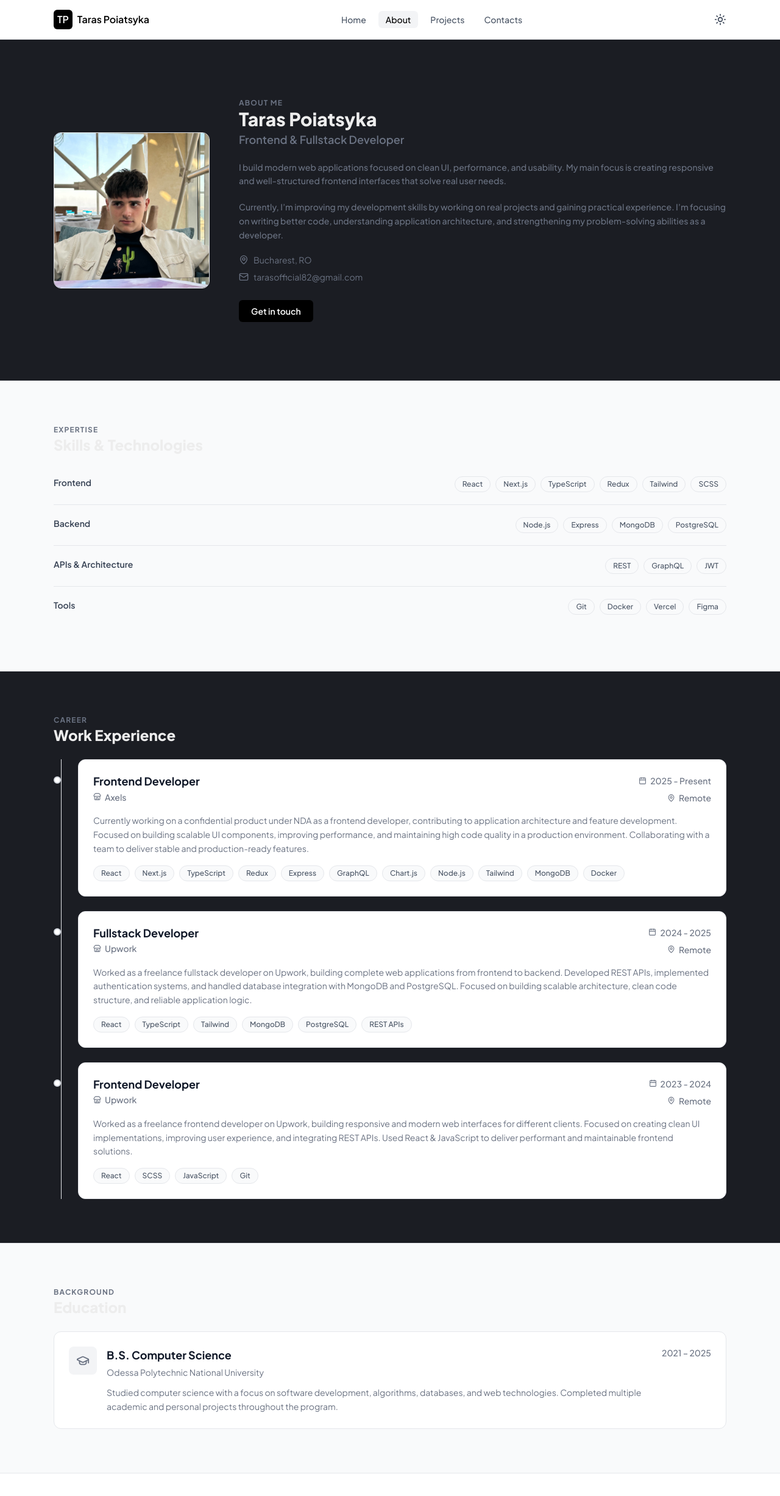
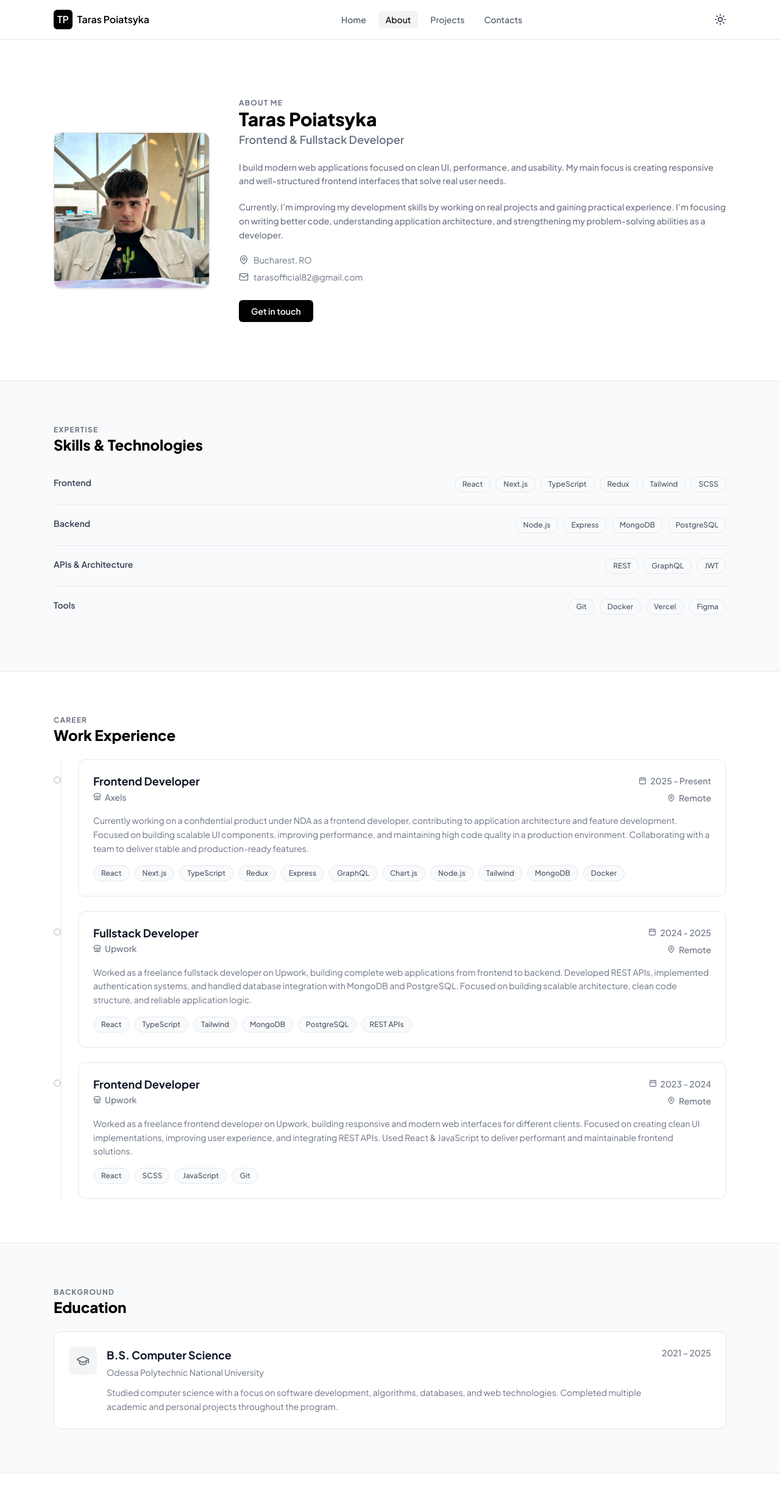
Before and after one commit to tvsxar/taras-portfolio, a Next.js app: page /about in a window 1280 px wide. Shown: the top 2453 px of the page at 61% size. Built offline with nearby package versions, Linux system fonts and the light colour scheme.

Commit message:
fix: styles on About page including text & background colors

```diff
--- a/src/app/about/page.tsx
+++ b/src/app/about/page.tsx
@@ -5,7 +5,7 @@ import EducationSection from "@/components/EducationSection";
 
 export default function AboutPage() {
   return (
-    <div className="text-xl">
+    <div className="text-xl bg-white">
       <AboutHero />
 
       <SkillsSection />
--- a/src/components/AboutHero.tsx
+++ b/src/components/AboutHero.tsx
@@ -25,7 +25,7 @@ function AboutHero() {
                             ABOUT ME
                         </h3>
 
-                        <h1 className="text-xl md:text-3xl font-black leading-tight">
+                        <h1 className="text-xl md:text-3xl font-black leading-tight text-black">
                             Taras Poiatsyka
                         </h1>
 
--- a/src/components/CareerSection.tsx
+++ b/src/components/CareerSection.tsx
@@ -10,7 +10,7 @@ function CareerSection() {
                     CAREER
                 </h3>
 
-                <h2 className="text-xl sm:text-2xl font-black mb-6">
+                <h2 className="text-xl sm:text-2xl font-black mb-6 text-black">
                     Work Experience
                 </h2>
 
--- a/src/components/EducationSection.tsx
+++ b/src/components/EducationSection.tsx
@@ -9,7 +9,7 @@ function EducationSection() {
                     BACKGROUND
                 </h3>
 
-                <h2 className="text-xl sm:text-2xl font-black mb-6">
+                <h2 className="text-xl sm:text-2xl font-black mb-6 text-black">
                     Education
                 </h2>
 
--- a/src/components/SkillsSection.tsx
+++ b/src/components/SkillsSection.tsx
@@ -25,7 +25,7 @@ function SkillsSection() {
                     EXPERTISE
                 </h3>
 
-                <h2 className="text-xl sm:text-2xl font-black mb-4">
+                <h2 className="text-xl sm:text-2xl font-black mb-4 text-black">
                     Skills & Technologies
                 </h2>
 
```
